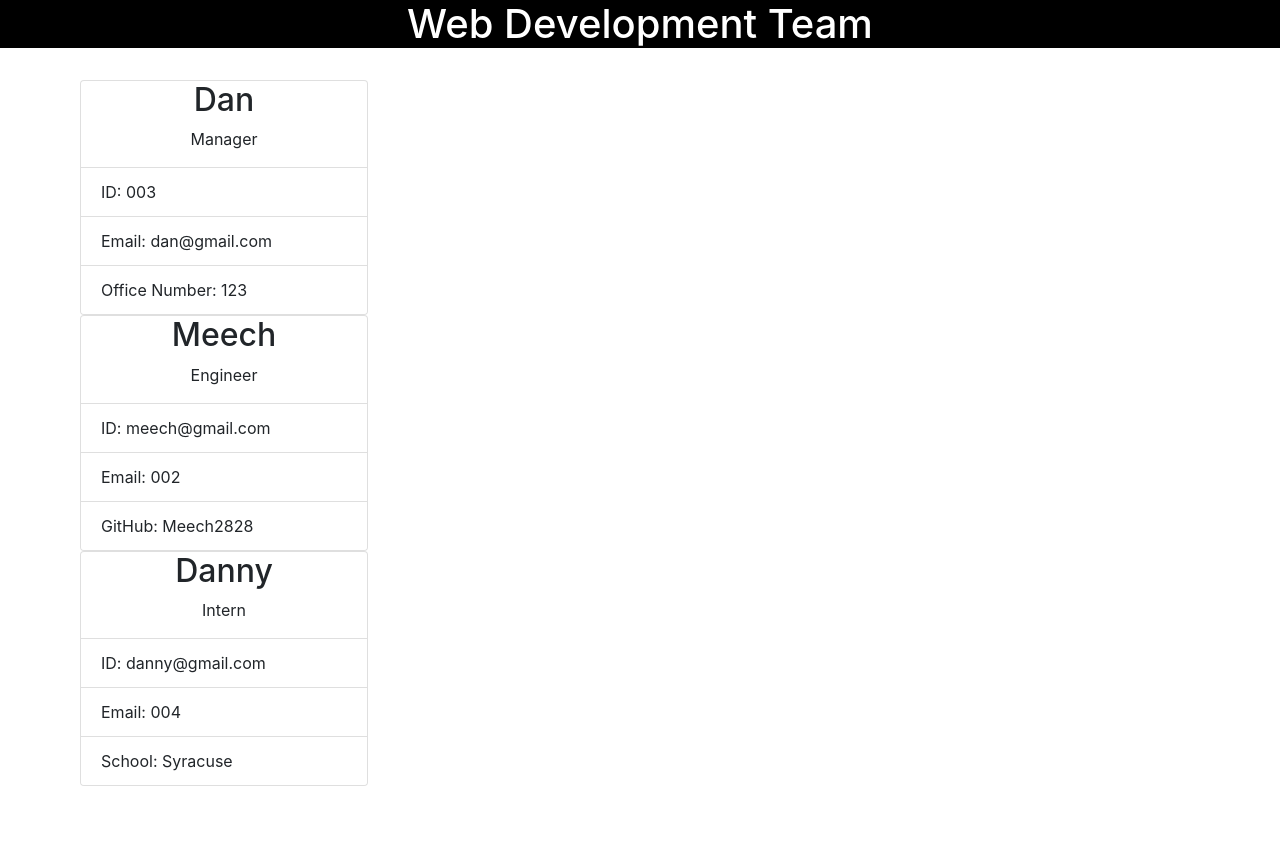
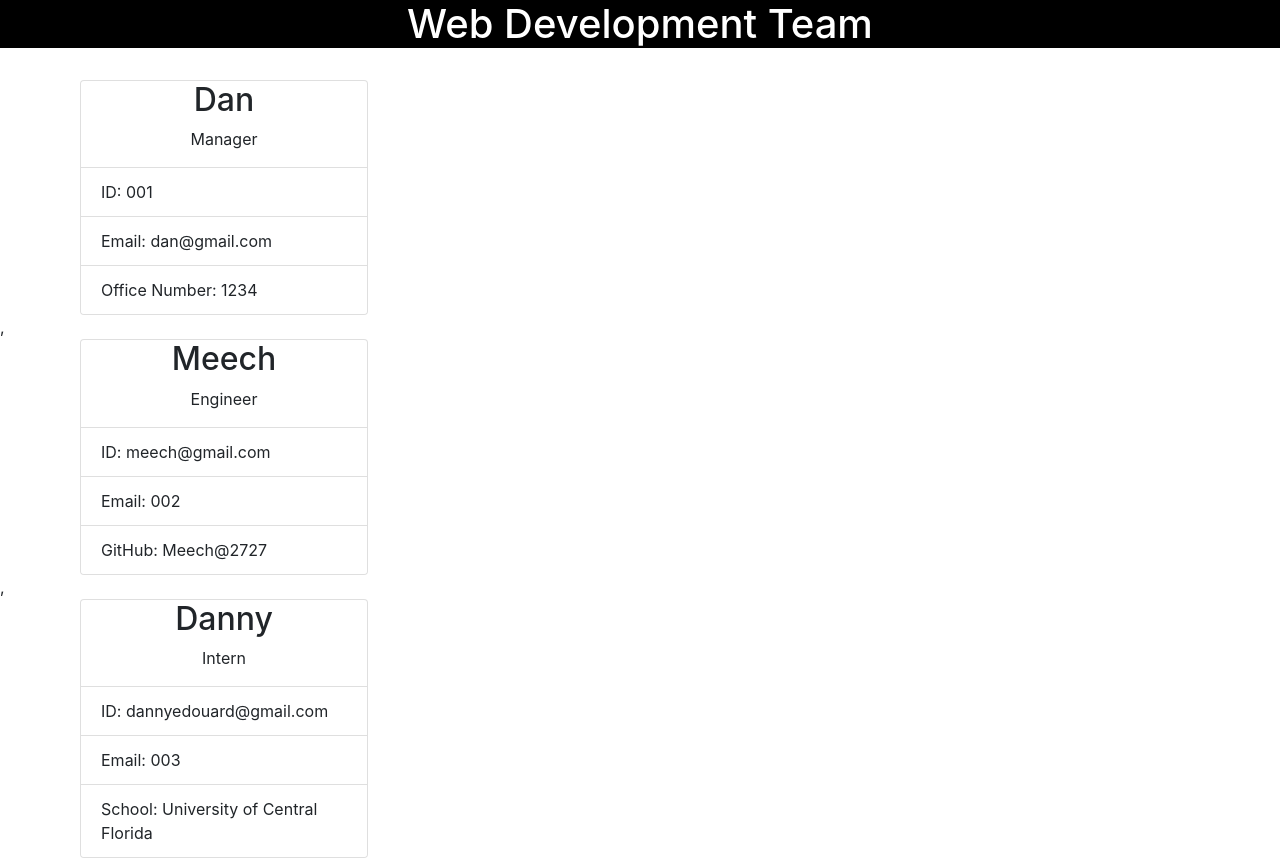
Before and after one commit to Danny2727/webdevelopment-team, a website: page dist/index.html in a window 1280 px wide. Before the commit the page ends 800 px from the top, so only its background shows below. Drawn offline with nearby package versions, Linux system fonts and the light colour scheme.

Commit message:
updated readme file

```diff
--- a/dist/index.html
+++ b/dist/index.html
@@ -17,27 +17,25 @@
     <h2 id="name">Dan</h2>
     <p id="employee">Manager</p>
      <ul class="list-group list-group-flush">
-       <li class="list-group-item">ID: 003</li>
+       <li class="list-group-item">ID: 001</li>
        <li class="list-group-item">Email: dan@gmail.com</li>
-       <li class="list-group-item">Office Number: 123</li>
+       <li class="list-group-item">Office Number: 1234</li>
      </ul>
-   </div>
-   <div class="card" style="width: 18rem;">
+   </div>,<div class="card" style="width: 18rem;">
     <h2 id="name">Meech</h2>
     <p id="employee">Engineer</p>
      <ul class="list-group list-group-flush">
        <li class="list-group-item">ID: meech@gmail.com</li>
        <li class="list-group-item">Email: 002</li>
-       <li class="list-group-item">GitHub: Meech2828</li>
+       <li class="list-group-item">GitHub: Meech@2727</li>
      </ul>
-   </div>
-   <div class="card" style="width: 18rem;">
+   </div>,<div class="card" style="width: 18rem;">
     <h2 id="name">Danny</h2>
     <p id="employee">Intern</p>
      <ul class="list-group list-group-flush">
-       <li class="list-group-item">ID: danny@gmail.com</li>
-       <li class="list-group-item">Email: 004</li>
-       <li class="list-group-item">School: Syracuse</li>
+       <li class="list-group-item">ID: dannyedouard@gmail.com</li>
+       <li class="list-group-item">Email: 003</li>
+       <li class="list-group-item">School: University of Central Florida</li>
      </ul>
    </div>
 </body>
```
Also changed, not shown: README.md.
